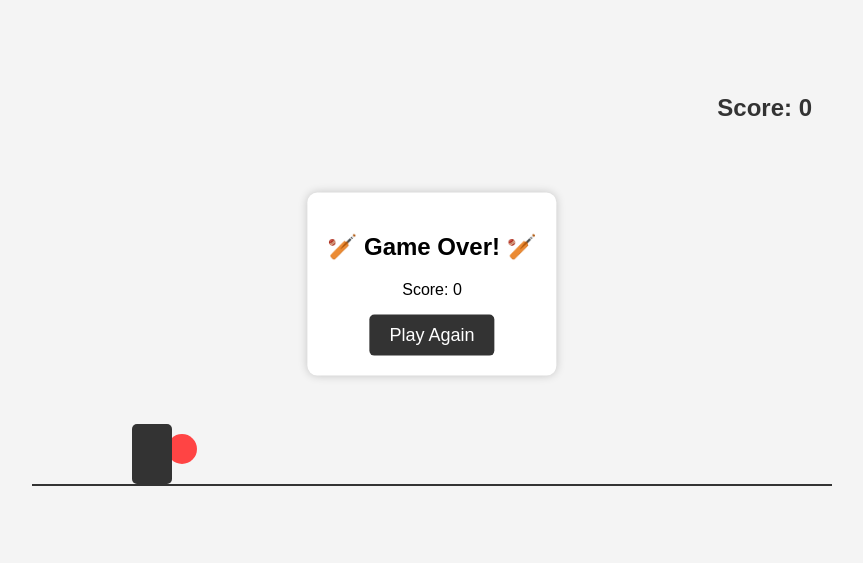
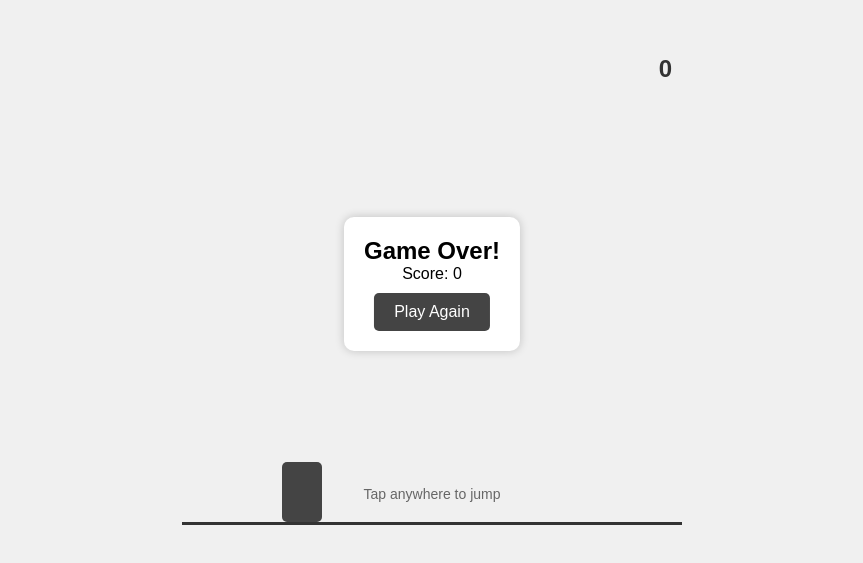
Before and after one commit to hemanshu9-aps/game, a plain HTML site: page index.html in a window 1280 px wide. Shown: the part 115-678 px from the top of the page, without its empty margins (208-1071 px from the left). Drawn offline with Linux system fonts and the light colour scheme.

Commit message:
Update index.html

```diff
--- a/index.html
+++ b/index.html
@@ -3,56 +3,70 @@
 <head>
     <meta charset="UTF-8">
     <meta name="viewport" content="width=device-width, initial-scale=1.0">
-    <title>Cricket Jump Game</title>
+    <title>Jump Game</title>
     <style>
+        * {
+            margin: 0;
+            padding: 0;
+            box-sizing: border-box;
+        }
+
         body {
-            background-color: #f4f4f4;
-            margin: 0;
             display: flex;
             justify-content: center;
             align-items: center;
-            height: 100vh;
+            min-height: 100vh;
+            background: #f0f0f0;
             touch-action: manipulation;
             font-family: Arial, sans-serif;
         }
 
         .game-container {
             position: relative;
-            width: 800px;
-            height: 400px;
+            width: 100vw;
+            height: 60vh;
+            max-width: 500px;
             overflow: hidden;
-            border-bottom: 2px solid #333;
+            border-bottom: 3px solid #333;
         }
 
-        #batsman {
+        #player {
             position: absolute;
+            bottom: 0;
+            left: 20%;
             width: 40px;
             height: 60px;
-            bottom: 0;
-            left: 100px;
-            background-color: #333;
+            background: #444;
             border-radius: 5px;
             transition: transform 0.3s;
-            z-index: 2;
         }
 
-        #ball {
+        .obstacle {
             position: absolute;
+            bottom: 0;
+            right: -40px;
             width: 30px;
             height: 30px;
-            background-color: #ff4444;
+            background: #ff4444;
             border-radius: 50%;
-            right: -30px;
-            bottom: 20px;
         }
 
         #score {
             position: absolute;
             top: 10px;
-            right: 20px;
+            right: 10px;
             font-size: 24px;
             font-weight: bold;
             color: #333;
+        }
+
+        .controls {
+            position: absolute;
+            bottom: 20px;
+            width: 100%;
+            text-align: center;
+            font-size: 14px;
+            color: #666;
         }
 
         .game-over {
@@ -70,8 +84,9 @@
 
         button {
             padding: 10px 20px;
-            font-size: 18px;
-            background: #333;
+            margin-top: 10px;
+            font-size: 16px;
+            background: #444;
             color: white;
             border: none;
             border-radius: 5px;
@@ -81,106 +96,73 @@
 </head>
 <body>
     <div class="game-container">
-        <div id="score">Score: 0</div>
-        <div id="batsman"></div>
-        <div id="ball"></div>
+        <div id="score">0</div>
+        <div id="player"></div>
         <div class="game-over">
-            <h2>🏏 Game Over! 🏏</h2>
+            <h2>Game Over!</h2>
             <p>Score: <span id="final-score">0</span></p>
             <button onclick="startGame()">Play Again</button>
         </div>
+        <div class="controls">Tap anywhere to jump</div>
     </div>
 
     <script>
-        let batsman = document.getElementById('batsman');
-        let ball = document.getElementById('ball');
+        let player = document.getElementById('player');
         let scoreElement = document.getElementById('score');
         let gameOverScreen = document.querySelector('.game-over');
         let finalScoreElement = document.getElementById('final-score');
 
-        let isPlaying = false;
+        let isPlaying = true;
         let score = 0;
-        let ballSpeed = 5;
-        let gravity = 0.8;
-        let jumpForce = -15;
-        let velocity = 0;
-        let position = 0;
+        let jumpHeight = 100;
+        let isJumping = false;
 
-        function startGame() {
-            isPlaying = true;
-            score = 0;
-            ballSpeed = 5;
-            position = 0;
-            velocity = 0;
-            ball.style.right = '-30px';
-            gameOverScreen.style.display = 'none';
-            batsman.style.transform = 'translateY(0)';
-            scoreElement.textContent = `Score: ${score}`;
-            updateGame();
-            moveBall();
-        }
+        function createObstacle() {
+            let obstacle = document.createElement('div');
+            obstacle.className = 'obstacle';
+            obstacle.style.right = '-40px';
+            document.querySelector('.game-container').appendChild(obstacle);
 
-        function updateGame() {
-            if (!isPlaying) return;
+            let speed = 5 + (score * 0.2);
+            let position = -40;
 
-            // Apply gravity
-            velocity += gravity;
-            position += velocity;
+            function move() {
+                if (!isPlaying) return;
 
-            // Floor collision
-            if (position > 0) {
-                position = 0;
-                velocity = 0;
+                position += speed;
+                obstacle.style.right = `${position}px`;
+
+                // Check collision
+                let playerRect = player.getBoundingClientRect();
+                let obstacleRect = obstacle.getBoundingClientRect();
+
+                if (!(obstacleRect.left > playerRect.right ||
+                      obstacleRect.right < playerRect.left ||
+                      obstacleRect.top > playerRect.bottom)) {
+                    gameOver();
+                }
+
+                if (position < window.innerWidth + 40) {
+                    requestAnimationFrame(move);
+                } else {
+                    obstacle.remove();
+                    score++;
+                    scoreElement.textContent = score;
+                }
             }
 
-            batsman.style.transform = `translateY(${position}px)`;
-            checkCollision();
-            requestAnimationFrame(updateGame);
+            requestAnimationFrame(move);
+            return obstacle;
         }
 
         function jump() {
-            if (position === 0) {
-                velocity = jumpForce;
-                score++;
-                scoreElement.textContent = `Score: ${score}`;
-
-                // Gradually increase speed
-                if (score % 10 === 0) {
-                    ballSpeed *= 1.1;
-                }
-            }
-        }
-
-        function moveBall() {
-            let pos = -30;
-
-            function animate() {
-                if (!isPlaying) return;
-
-                pos += ballSpeed;
-                ball.style.right = `${pos}px`;
-
-                if (pos > 800) {
-                    pos = -30;
-                }
-
-                requestAnimationFrame(animate);
-            }
-
-            animate();
-        }
-
-        function checkCollision() {
-            let ballRect = ball.getBoundingClientRect();
-            let batsmanRect = batsman.getBoundingClientRect();
-
-            if (
-                ballRect.left < batsmanRect.right &&
-                ballRect.right > batsmanRect.left &&
-                ballRect.top < batsmanRect.bottom &&
-                ballRect.bottom > batsmanRect.top
-            ) {
-                gameOver();
+            if (!isJumping && isPlaying) {
+                isJumping = true;
+                player.style.transform = `translateY(-${jumpHeight}px)`;
+                setTimeout(() => {
+                    player.style.transform = 'translateY(0)';
+                    isJumping = false;
+                }, 500);
             }
         }
 
@@ -188,16 +170,35 @@
             isPlaying = false;
             finalScoreElement.textContent = score;
             gameOverScreen.style.display = 'block';
+            document.querySelectorAll('.obstacle').forEach(o => o.remove());
+        }
+
+        function startGame() {
+            // Reset game state
+            isPlaying = true;
+            score = 0;
+            scoreElement.textContent = '0';
+            gameOverScreen.style.display = 'none';
+            player.style.transform = 'translateY(0)';
+
+            // Start obstacle spawner
+            function spawnObstacle() {
+                if (isPlaying) {
+                    createObstacle();
+                    setTimeout(spawnObstacle, 2000 - (score * 15));
+                }
+            }
+            spawnObstacle();
         }
 
         // Controls
-        document.addEventListener('keydown', (e) => {
-            if (e.code === 'Space') jump();
-        });
-
         document.addEventListener('touchstart', (e) => {
             e.preventDefault();
             jump();
+        });
+
+        document.addEventListener('keydown', (e) => {
+            if (e.code === 'Space') jump();
         });
 
         // Start game
```
